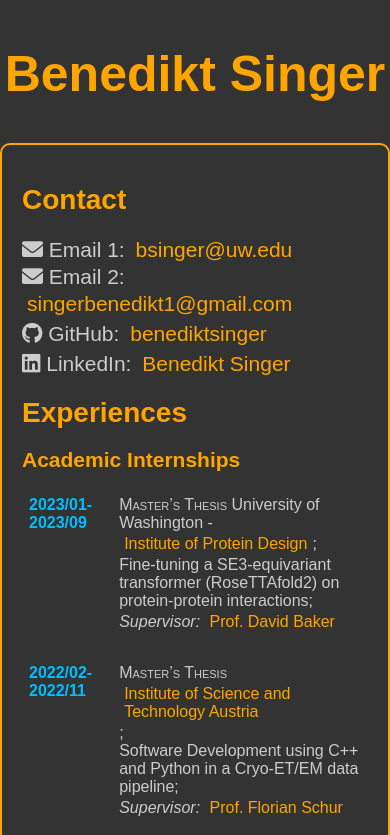
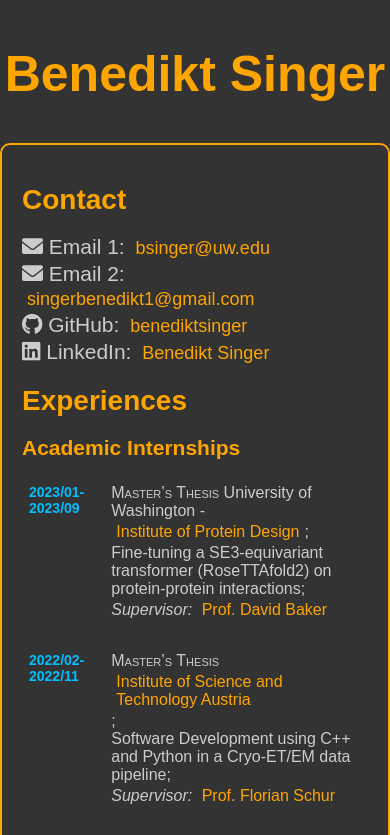
Before and after one commit to benediktsinger/benediktsinger.github.io, a plain HTML site: page index.html in a window 390 px wide. Shown: the top 835 px of the page. Drawn offline with Linux system fonts and the light colour scheme.

Commit message:
Update cv.css

```diff
--- a/cv.css
+++ b/cv.css
@@ -85,9 +85,21 @@ body {
   }
 
   /* Adjust font size for smaller screens (mobile devices) */
-  @media screen and (max-width: 600px) {
-    .container {
-      font-size: 14px; /* Adjust font size for smaller screens */
-      max-width: 90%; /* Adjust the maximum width for smaller screens */
-    }
+/* Adjust font size for smaller screens (mobile devices) */
+@media screen and (max-width: 600px) {
+  .container {
+    font-size: 14px; /* Adjust font size for smaller screens */
+    max-width: 90%; /* Adjust the maximum width for smaller screens */
   }
+
+  /* Reduce the font size for years in the table */
+  .years {
+    font-size: 14px;
+  }
+
+  /* Adjust the font size for contact icons on mobile devices */
+  .contact-icons a {
+    font-size: 18px;
+    margin-right: 5px;
+  }
+}
```
